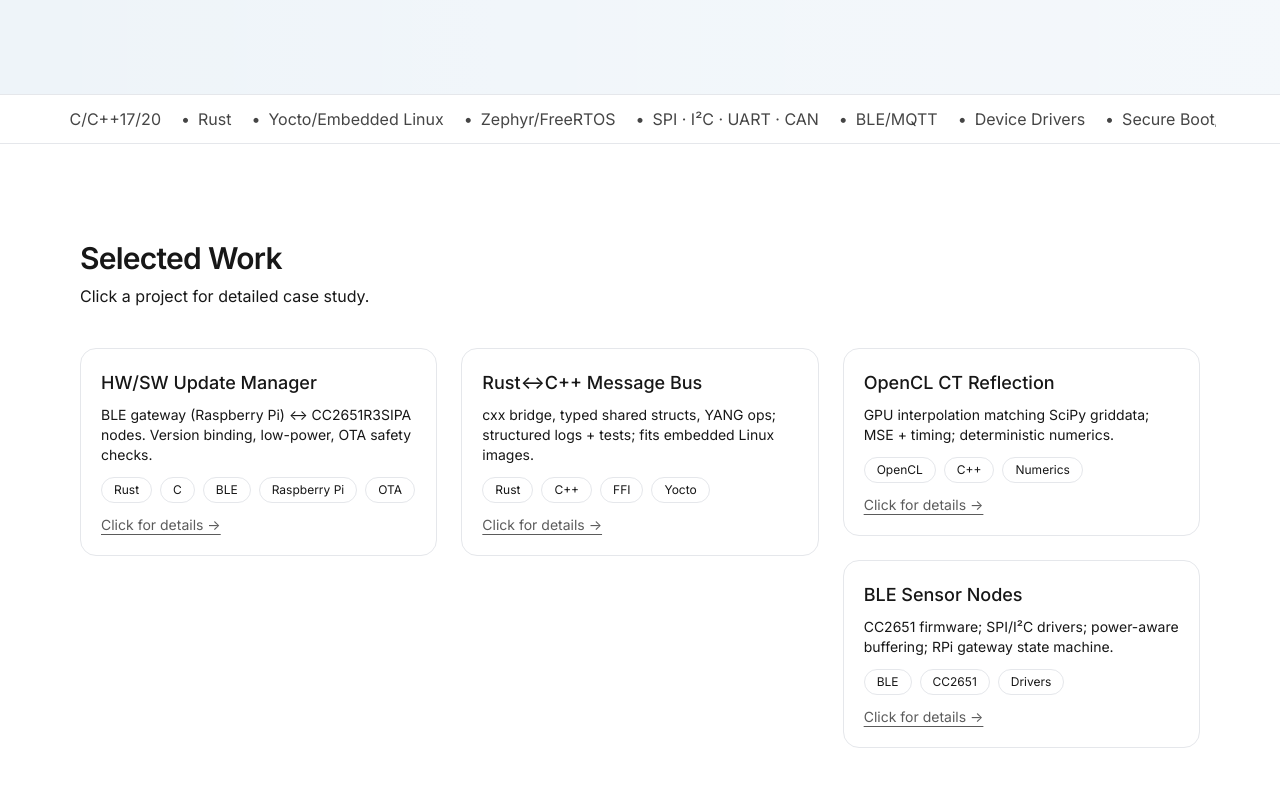
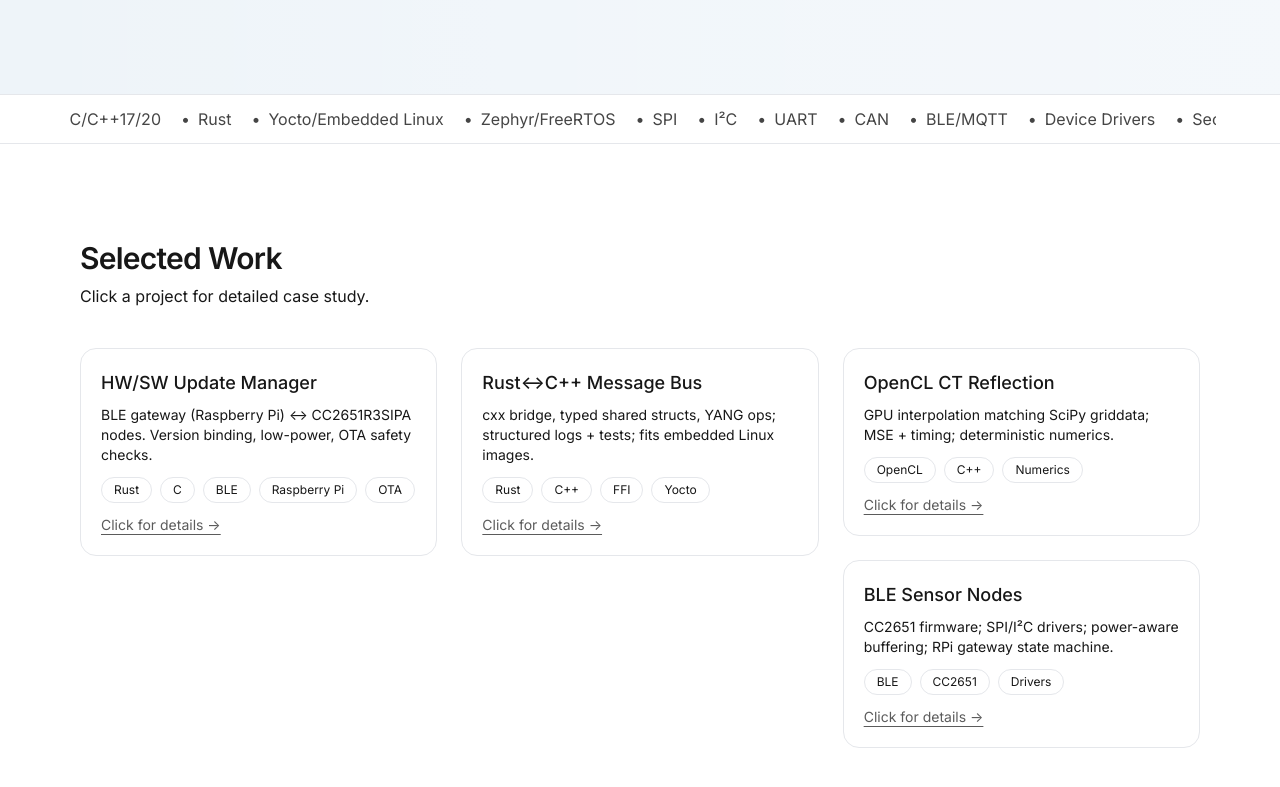
Before and after one commit to amoghamp2-code/Website, a React (Vite) app: page / in a window 1280 px wide. Shown: the part 870-1657 px from the top of the page. Built offline with nearby package versions, Linux system fonts and the light colour scheme.

Commit message:
fix scroll

```diff
--- a/src/App.jsx
+++ b/src/App.jsx
@@ -42,7 +42,7 @@ const ME = {
 /* Marquee Skills */
 const skills = [
   "Embedded C/C++17/20", "Rust", "Yocto/Embedded Linux", "Zephyr/FreeRTOS",
-  "SPI · I²C · UART · CAN", "BLE/MQTT", "Device Drivers", "Secure Boot/OTA",
+  "SPI",  "I²C",  "UART",  "CAN", "BLE/MQTT", "Device Drivers", "Secure Boot/OTA",
   "CMake", "clang-tidy", "Cppcheck", "Unit Testing", "AUTOSAR · ISO 26262 · ASPICE"
 ];
 
```
